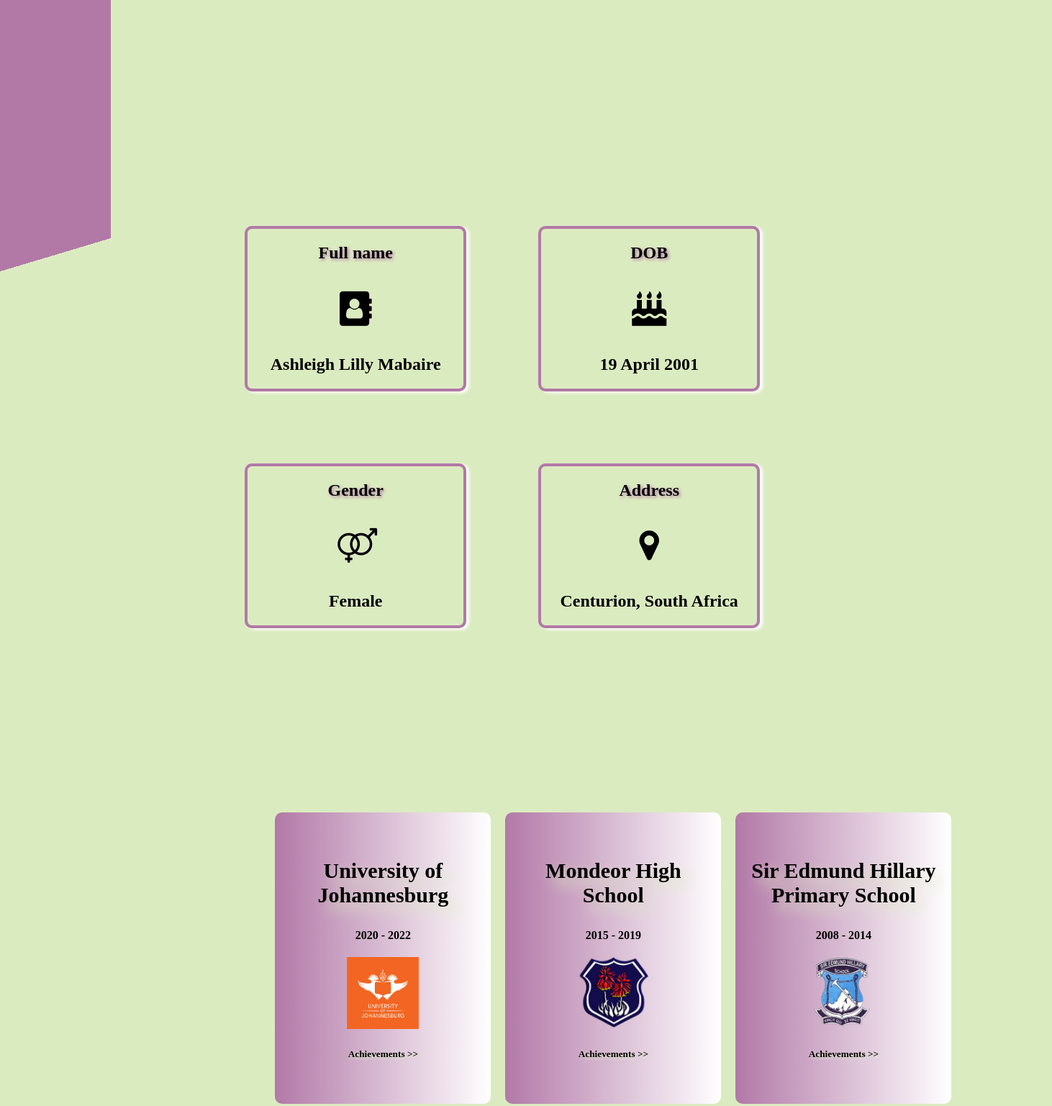
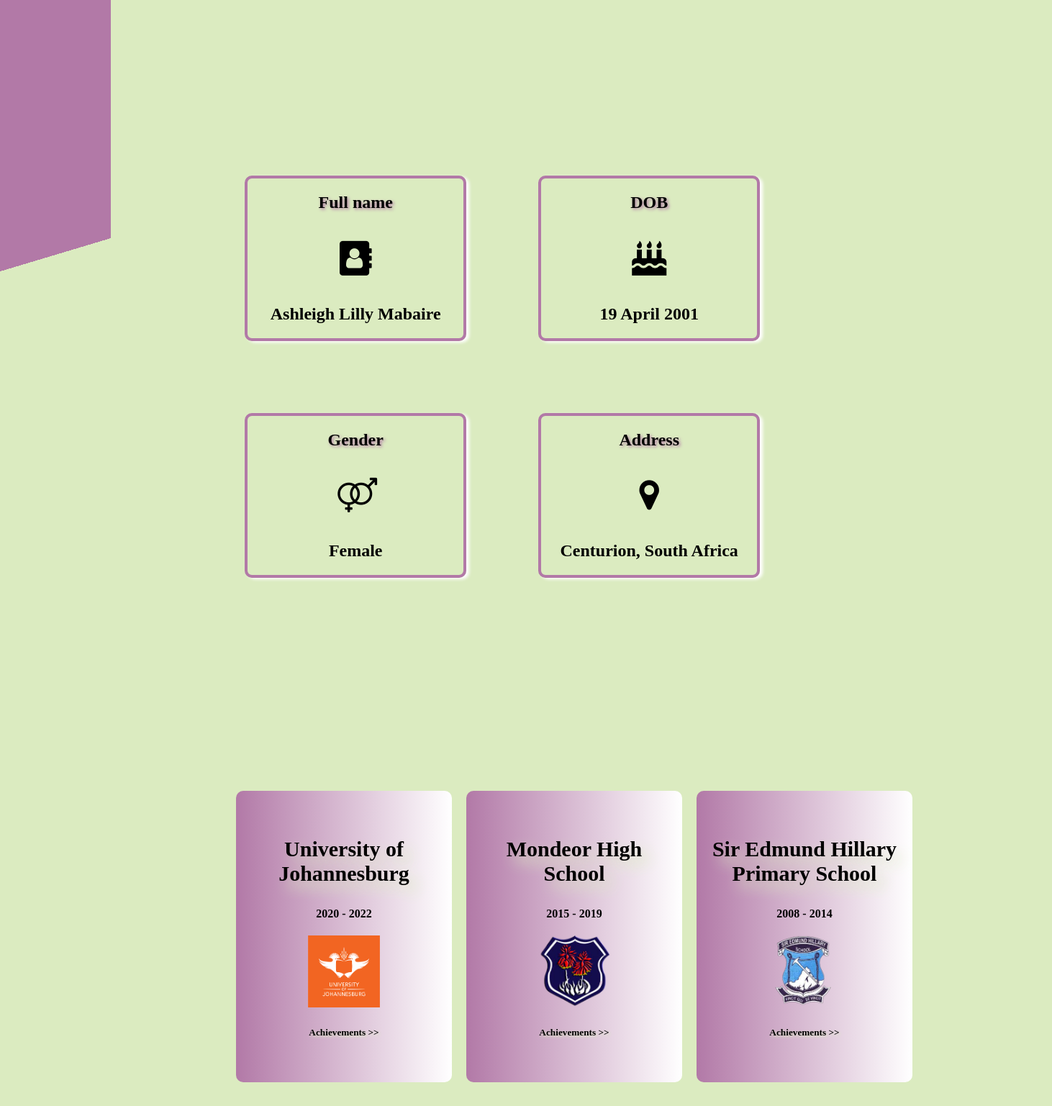
Before and after one commit to AshleighMab/project_CV, a plain HTML site: page index.html in a window 1280 px wide. Shown: the part 666-2203 px from the top of the page at 72% size, 1462 px wide, since content can reach past the window. Drawn offline with Linux system fonts and the light colour scheme.

Commit message:
Update on spacing

```diff
--- a/style.css
+++ b/style.css
@@ -132,7 +132,7 @@ h6{
     height: auto;
     margin-left:10%;
     margin-right: 5%;
-    padding-top:150px;
+    padding-top:80px;
     height:700px;
 
 }
@@ -247,9 +247,10 @@ display:flex;
   flex-wrap: wrap;
   height: 550px;
   display:flex;
+  padding-top:40px;
   justify-content: center;
   align-items: center;
-  margin-left: 5%;
+
 
 }
 
```
